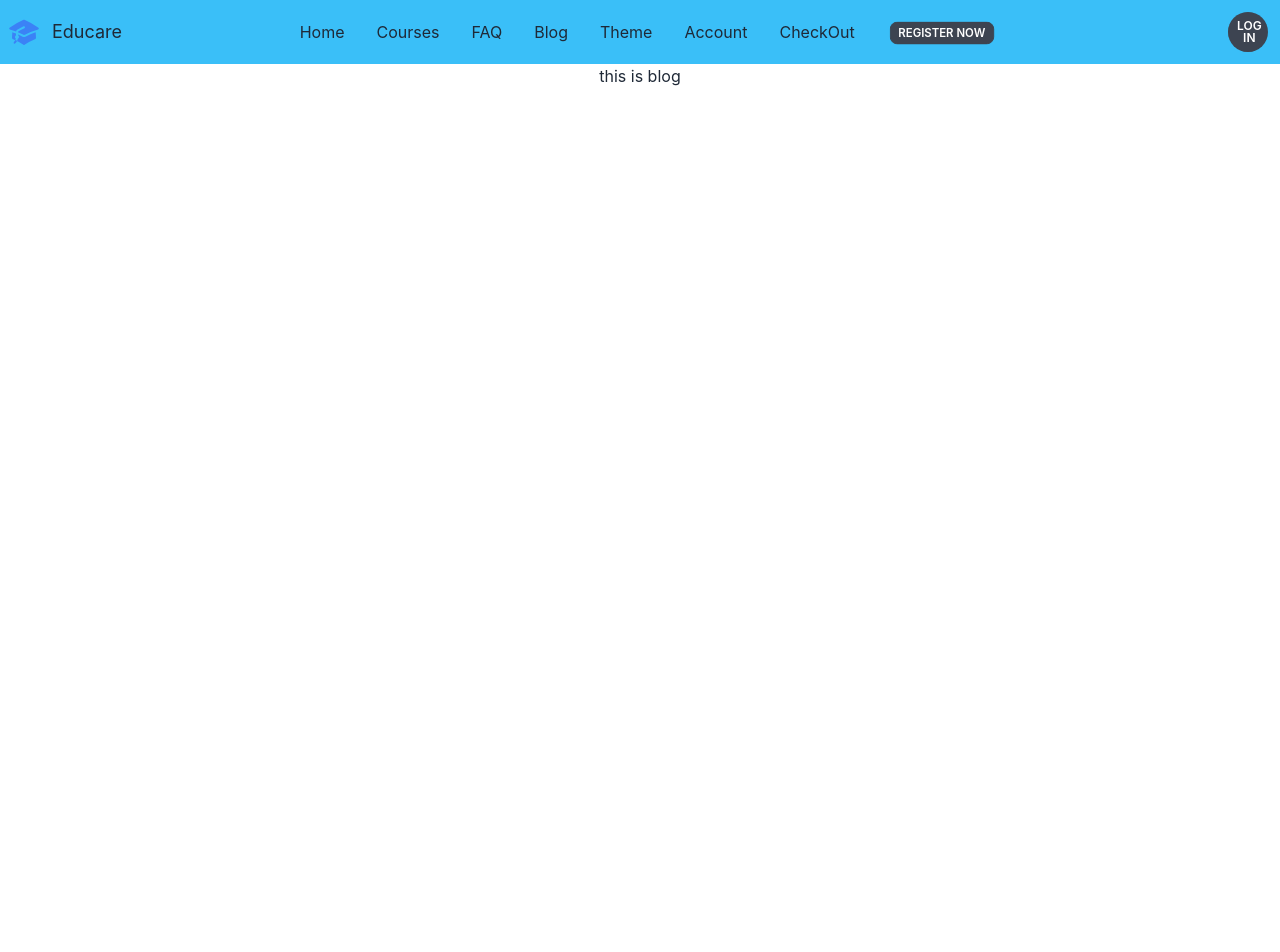
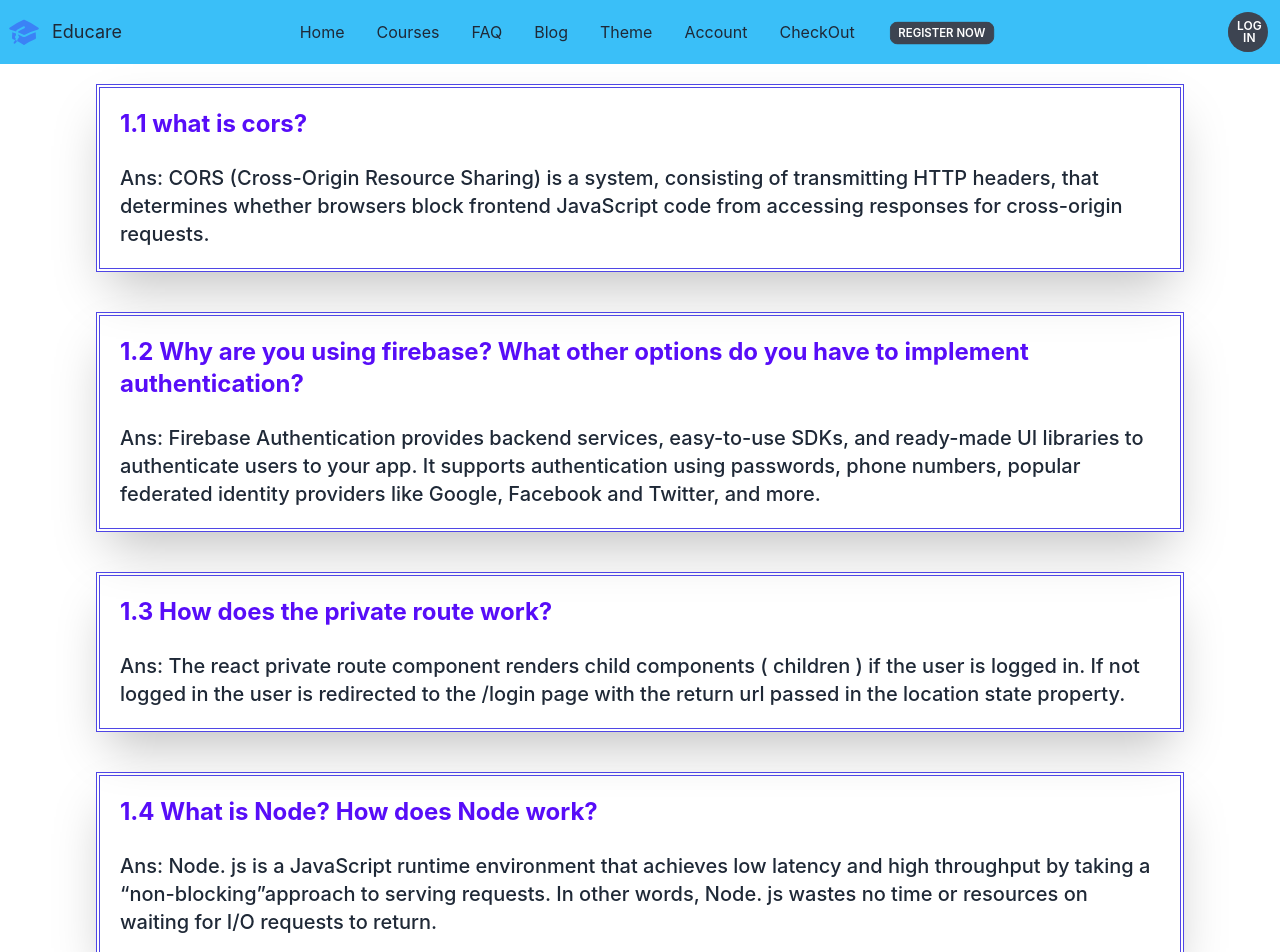
Before and after one commit to rubel17/educare-client, a React (Create React App) app: page /blog in a window 1280 px wide. Shown: the top 952 px of the page. Before the commit the page ends 800 px from the top, so only its background shows below. Built offline with nearby package versions, Linux system fonts and the light colour scheme; no server answers.

Commit message:
create blog page

```diff
--- a/src/App.js
+++ b/src/App.js
@@ -6,7 +6,7 @@ import { routers } from './Routers/Routers/Routers';
 
 function App() {
   return (
-    <div className="App">
+    <div>
       <RouterProvider router={routers}></RouterProvider>
     </div>
   );
--- a/src/pages/Blog/Blog.js
+++ b/src/pages/Blog/Blog.js
@@ -3,9 +3,34 @@ import React from 'react';
 const Blog = () => {
     return (
         <div>
-            <h4>this is blog
+           <div className='m-5 mx-24 border-double border-4 border-indigo-600 shadow-2xl inline-block p-5'>
+           <h3 className='text-2xl text-primary font-bold'>1.1 what is cors?</h3>
+           <br />
+            <p className='text-xl font-medium'>Ans: CORS (Cross-Origin Resource Sharing) is a system, consisting of transmitting HTTP headers, that determines whether browsers block frontend JavaScript code from accessing responses for cross-origin requests.</p>
+           </div>
 
-            </h4>
+
+           <div className='m-5 mx-24 border-double border-4 border-indigo-600 shadow-2xl inline-block p-5'>
+           <h3 className='text-2xl text-primary font-bold'>1.2 Why are you using firebase? What other options do you have to implement authentication?</h3>
+           <br />
+            <p className='text-xl font-medium'>Ans: Firebase Authentication provides backend services, easy-to-use SDKs,  and ready-made UI libraries to authenticate users to your app. It supports authentication using passwords, phone numbers,  popular federated identity providers like Google, Facebook and Twitter, and more.</p>
+           </div>
+
+
+           <div className='m-5 mx-24 border-double border-4 border-indigo-600 shadow-2xl inline-block p-5'>
+           <h3 className='text-2xl text-primary font-bold'>1.3 How does the private route work?</h3>
+           <br />
+            <p className='text-xl font-medium'>Ans: The react private route component renders child components ( children ) if the user is logged in.  If not logged in the user is redirected to the /login page with the return url passed in the location state property.</p>
+           </div>
+
+
+           <div className='m-5 mx-24 border-double border-4 border-indigo-600 shadow-2xl inline-block p-5'>
+           <h3 className='text-2xl text-primary font-bold'>1.4 What is Node? How does Node work?</h3>
+           <br />
+            <p className='text-xl font-medium'>Ans: Node. js is a JavaScript runtime environment that achieves low latency and  high throughput by taking a “non-blocking”approach to serving requests. In other words, Node. js wastes no time or resources on waiting for  I/O requests to return.</p>
+           </div>
+
+
         </div>
     );
 };
--- a/src/pages/Home/Home.js
+++ b/src/pages/Home/Home.js
@@ -5,7 +5,7 @@ const Home = () => {
     const {user} =useContext(AuthContext);
     return (
         <div className='bg-success'>
-            <h3 className='text-bold text-xl'>This
+            <h3 className='text-bold text-center text-xl'>This
                 is "Dynamic" Home Page
             </h3>
 
```
